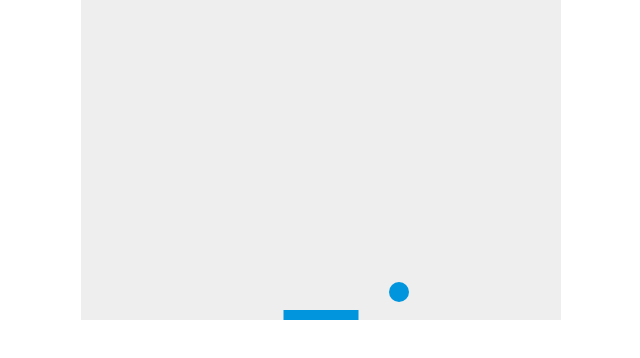
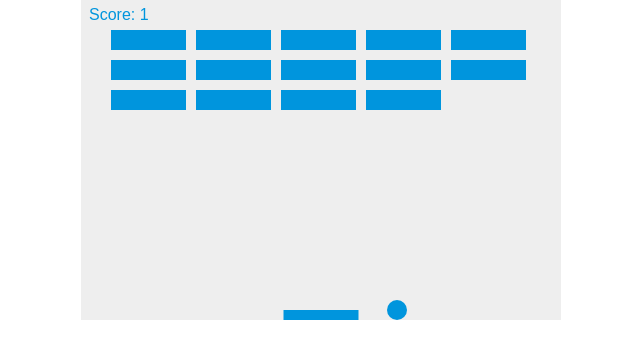
Before and after one commit to meekachm/breakout-tutorial, a plain HTML site: page index.html in a window 1280 px wide. Shown: the whole page, without its empty margins (319-959 px from the left). Drawn offline with Linux system fonts and the light colour scheme.

Commit message:
Track the score and win

```diff
--- a/index.html
+++ b/index.html
@@ -31,19 +31,20 @@
 			let paddleX = (canvas.width - paddleWidth) / 2;
 			let rightPressed = false;
 			let leftPressed = false;
+			const brickColumnCount = 5;
 			const brickRowCount = 3;
-			const brickColumnCount = 5;
 			const brickWidth = 75;
 			const brickHeight = 20;
 			const brickPadding = 10;
 			const brickOffsetTop = 30;
 			const brickOffsetLeft = 30;
+			let score = 0;
 
 			const bricks = [];
 			for (let c = 0; c < brickColumnCount; c++) {
 				bricks[c] = [];
 				for (let r = 0; r < brickRowCount; r++) {
-					bricks[c][r] = { x: 0, y: 0 };
+					bricks[c][r] = { x: 0, y: 0, status: 1 };
 				}
 			}
 
@@ -79,6 +80,12 @@
 							) {
 								dy = -dy;
 								b.status = 0;
+								score++;
+								if (score == brickRowCount * brickColumnCount) {
+									alert("YOU WIN, CONGRATULATIONS!");
+									document.location.reload();
+									clearInterval(interval); // Needed for Chrome to end game
+								}
 							}
 						}
 					}
@@ -104,7 +111,7 @@
 			function drawBricks() {
 				for (let c = 0; c < brickColumnCount; c++) {
 					for (let r = 0; r < brickRowCount; r++) {
-						if (bricks[c][r].status === 1) {
+						if (bricks[c][r].status == 1) {
 							const brickX = c * (brickWidth + brickPadding) + brickOffsetLeft;
 							const brickY = r * (brickHeight + brickPadding) + brickOffsetTop;
 							bricks[c][r].x = brickX;
@@ -119,26 +126,30 @@
 				}
 			}
 
+			function drawScore() {
+				ctx.font = "16px Arial";
+				ctx.fillStyle = "#0095DD";
+				ctx.fillText(`Score: ${score}`, 8, 20);
+			}
+
 			function draw() {
 				ctx.clearRect(0, 0, canvas.width, canvas.height);
 				drawBricks();
 				drawBall();
 				drawPaddle();
+				drawScore();
 				collisionDetection();
 
 				if (x + dx > canvas.width - ballRadius || x + dx < ballRadius) {
 					dx = -dx;
-				}
-				if (y + dy > ballRadius) {
+				} if (y + dy < ballRadius) {
 					dy = -dy;
-				}
-				else if (y + dy > canvas.height - ballRadius) {
+				} else if (y + dy > canvas.height - ballRadius) {
 					if (x > paddleX && x < paddleX + paddleWidth) {
             if (y = y - paddleHeight) {
                 dy = -dy;
 						}
-					}
-					else {
+					} else {
 						alert("GAME OVER");
 						document.location.reload();
 						clearInterval(interval);
```
Lines whose indentation alone changed are shown as unchanged.
